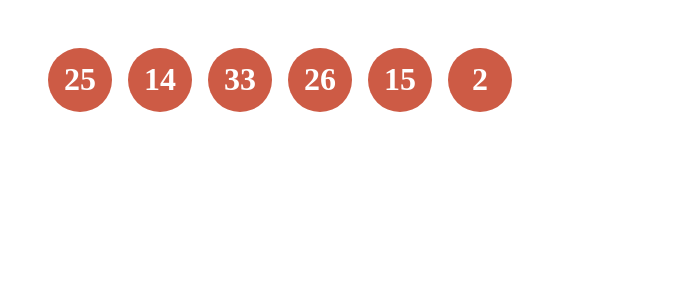
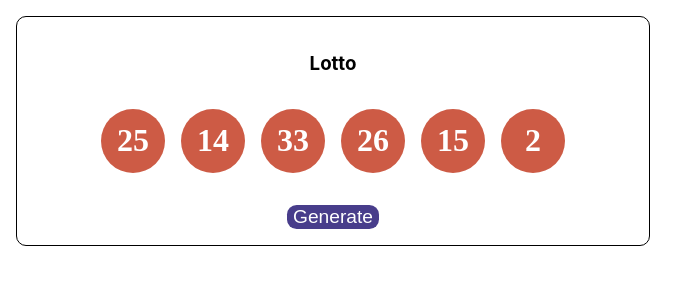
Before and after one commit to Proclus01/lottery, a React (Create React App) app: page / in a window 1280 px wide. Shown: the top 300 px of the page, without its empty margins (0-697 px from the left). Built offline with nearby package versions, Linux system fonts and the light colour scheme.

Commit message:
update styling

```diff
--- a/src/Lottery.css
+++ b/src/Lottery.css
@@ -1,5 +1,23 @@
+.generateButton {
+    color: white;
+    border: 0px;
+    background-color: darkslateblue;
+    border-radius: 0.5em;
+    font-size: 1.2em;
+}
+
 .lottery {
     display: flex;
-    margin: 2em;
+    margin: 1em;
     padding: 0.5em;
+    justify-content: center;
 }
+
+.lottery-container {
+    justify-content: center;
+    width: 600px;
+    margin: 1em;
+    border: 1px solid;
+    padding: 1em;
+    border-radius: 10px;
+}
--- a/src/Lottery.js
+++ b/src/Lottery.js
@@ -21,10 +21,14 @@ class Lottery extends Component {
 
     render() {
         return (
-            <div className="lottery">
-                {Object.keys(this.state).map(
-                    key => ( <Ball key={key} number={this.state[key]} /> )
-                )}
+            <div className="lottery-container">
+                <h3>Lotto</h3>
+                    <div className="lottery">
+                        {Object.keys(this.state).map(
+                            key => ( <Ball key={key} number={this.state[key]} /> )
+                        )}
+                    </div>
+                <button className="generateButton">Generate</button>
             </div>
         );
     }
```
